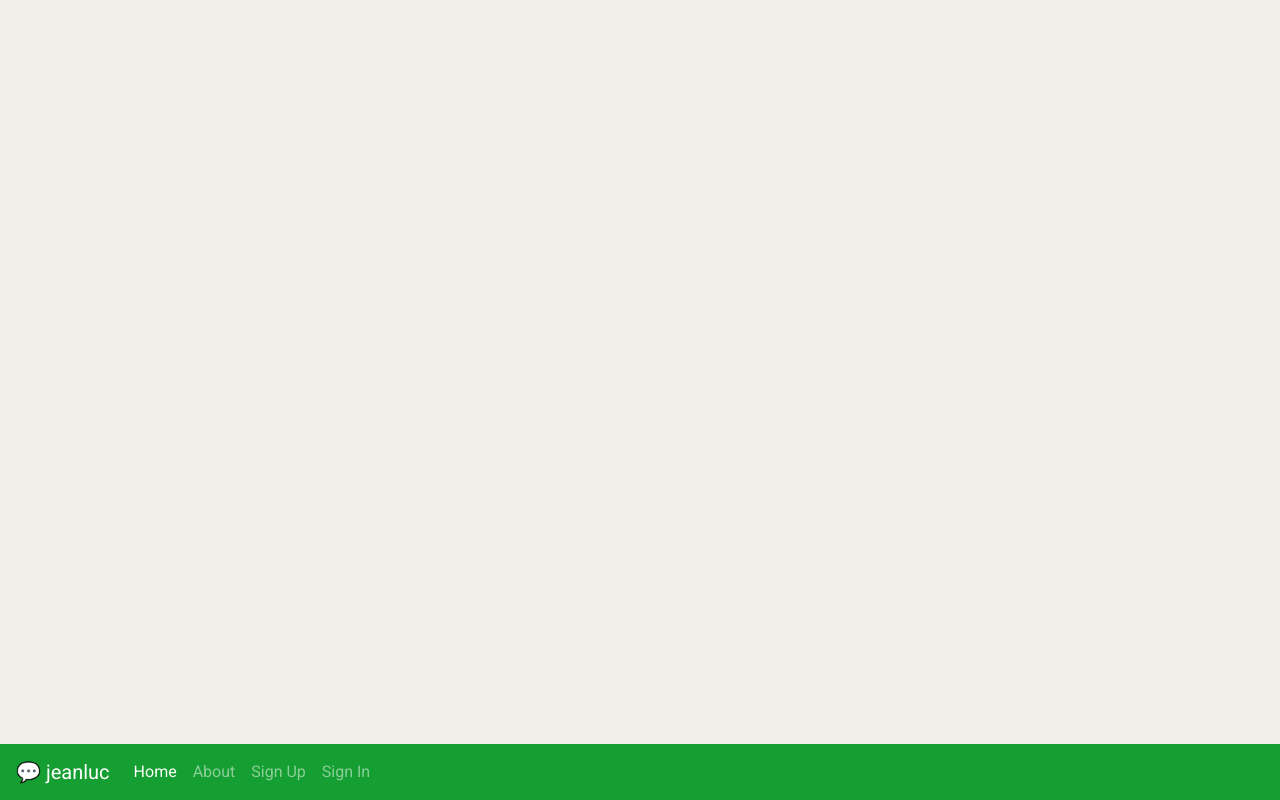
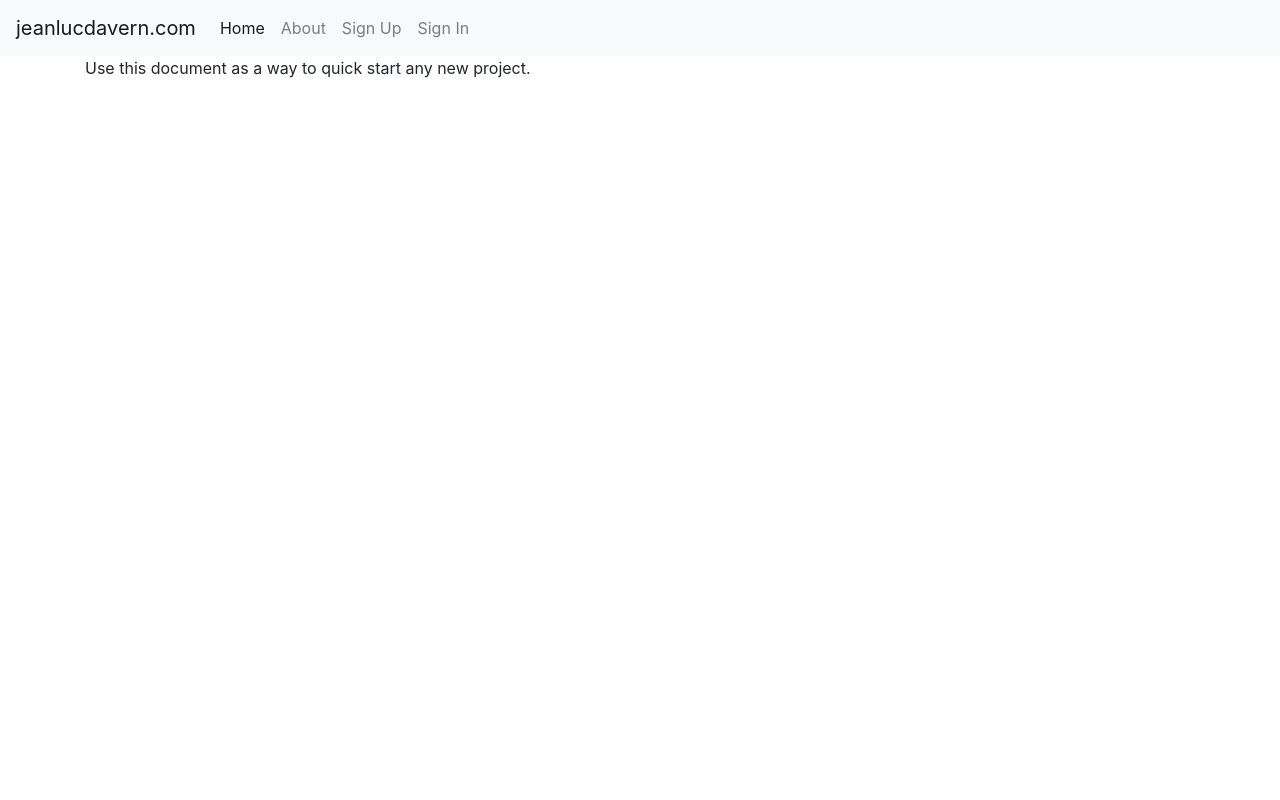
Before and after one commit to jdavv/jeanlucdavern_portfolio, a Django app: page /about/ in a window 1280 px wide. Run offline with Django 3.2, Linux system fonts and the light colour scheme; some libraries are stand-ins or nearby versions.

Commit message:
Revert from custom styling to default

```diff
--- a/jeanlucdavern_portfolio/templates/base.html
+++ b/jeanlucdavern_portfolio/templates/base.html
@@ -7,43 +7,33 @@
     <meta name="viewport" content="width=device-width, initial-scale=1.0">
     <meta name="description" content="">
     <meta name="author" content="">
-
     <!-- HTML5 shim, for IE6-8 support of HTML5 elements -->
     <!--[if lt IE 9]>
       <script src="https://cdnjs.cloudflare.com/ajax/libs/html5shiv/3.7.3/html5shiv.min.js"></script>
     <![endif]-->
-
     <link rel="icon" href="{% static 'images/favicons/favicon.ico' %}">
-
     {% block css %}
 
     <!-- Latest compiled and minified Bootstrap 4.1.1 CSS -->
     <link rel="stylesheet" href="https://stackpath.bootstrapcdn.com/bootstrap/4.1.1/css/bootstrap.min.css" integrity="sha384-WskhaSGFgHYWDcbwN70/dfYBj47jz9qbsMId/iRN3ewGhXQFZCSftd1LZCfmhktB" crossorigin="anonymous">
 
+    <!-- Your stuff: Third-party CSS libraries go here -->
 
-    <!-- Your stuff: Third-party CSS libraries go here -->
-	 	<link href="https://fonts.googleapis.com/css?family=Alegreya+Sans+SC|Permanent+Marker|Roboto" rel="stylesheet">
-    <link rel="stylesheet" href="https://fonts.googleapis.com/icon?family=Material+Icons">
     <!-- This file stores project-specific CSS -->
 
-    <link href="{% static 'css/project.css' %}" rel="stylesheet">
 
 
     {% endblock %}
-
   </head>
-
-  <body class="mb-5">
-
+  <body>
     <div class="m-b-1">
-      <nav class="navbar fixed-bottom navbar-expand-sm navbar-dark bg-port-colors">
-        <a class="navbar-brand" href="{% url 'home' %}">💬 jeanluc</a>
-
+      <nav class="navbar navbar-expand-md navbar-light bg-light">
         <button class="navbar-toggler navbar-toggler-right" type="button" data-toggle="collapse" data-target="#navbarSupportedContent" aria-controls="navbarSupportedContent" aria-expanded="false" aria-label="Toggle navigation">
-          <span><i class="material-icons">fastfood</i></span>
+          <span class="navbar-toggler-icon"></span>
         </button>
-        <div class="collapse navbar-collapse text-center" id="navbarSupportedContent">
-          <ul class="navbar-nav mr-auto mt-2 mt-lg-0">
+        <a class="navbar-brand" href="{% url 'home' %}">jeanlucdavern.com</a>
+        <div class="collapse navbar-collapse" id="navbarSupportedContent">
+          <ul class="navbar-nav mr-auto">
             <li class="nav-item active">
               <a class="nav-link" href="{% url 'home' %}">Home <span class="sr-only">(current)</span></a>
             </li>
@@ -72,23 +62,18 @@
           </ul>
         </div>
       </nav>
-
     </div>
-
-
+    <div class="container">
       {% if messages %}
           {% for message in messages %}
               <div class="alert {% if message.tags %}alert-{{ message.tags }}{% endif %}">{{ message }}</div>
           {% endfor %}
       {% endif %}
-
       {% block content %}
+        <p>Use this document as a way to quick start any new project.</p>
       {% endblock content %}
-
     </div> <!-- /container -->
-
     {% block modal %}{% endblock modal %}
-
     <!-- Le javascript
     ================================================== -->
     <!-- Placed at the end of the document so the pages load faster -->
@@ -98,15 +83,12 @@
       <script src="https://code.jquery.com/jquery-3.3.1.slim.min.js" integrity="sha384-q8i/X+965DzO0rT7abK41JStQIAqVgRVzpbzo5smXKp4YfRvH+8abtTE1Pi6jizo" crossorigin="anonymous"></script>
       <script src="https://cdnjs.cloudflare.com/ajax/libs/popper.js/1.14.3/umd/popper.min.js" integrity="sha384-ZMP7rVo3mIykV+2+9J3UJ46jBk0WLaUAdn689aCwoqbBJiSnjAK/l8WvCWPIPm49" crossorigin="anonymous"></script>
       <script src="https://stackpath.bootstrapcdn.com/bootstrap/4.1.1/js/bootstrap.min.js" integrity="sha384-smHYKdLADwkXOn1EmN1qk/HfnUcbVRZyYmZ4qpPea6sjB/pTJ0euyQp0Mk8ck+5T" crossorigin="anonymous"></script>
-
       <!-- Your stuff: Third-party javascript libraries go here -->
-
 
       <!-- place project specific Javascript in this file -->
 
       <script src="{% static 'js/project.js' %}"></script>
 
-
     {% endblock javascript %}
   </body>
 </html>
```
Also changed, not shown: jeanlucdavern_portfolio/templates/pages/home.html (+0 -44 lines).
